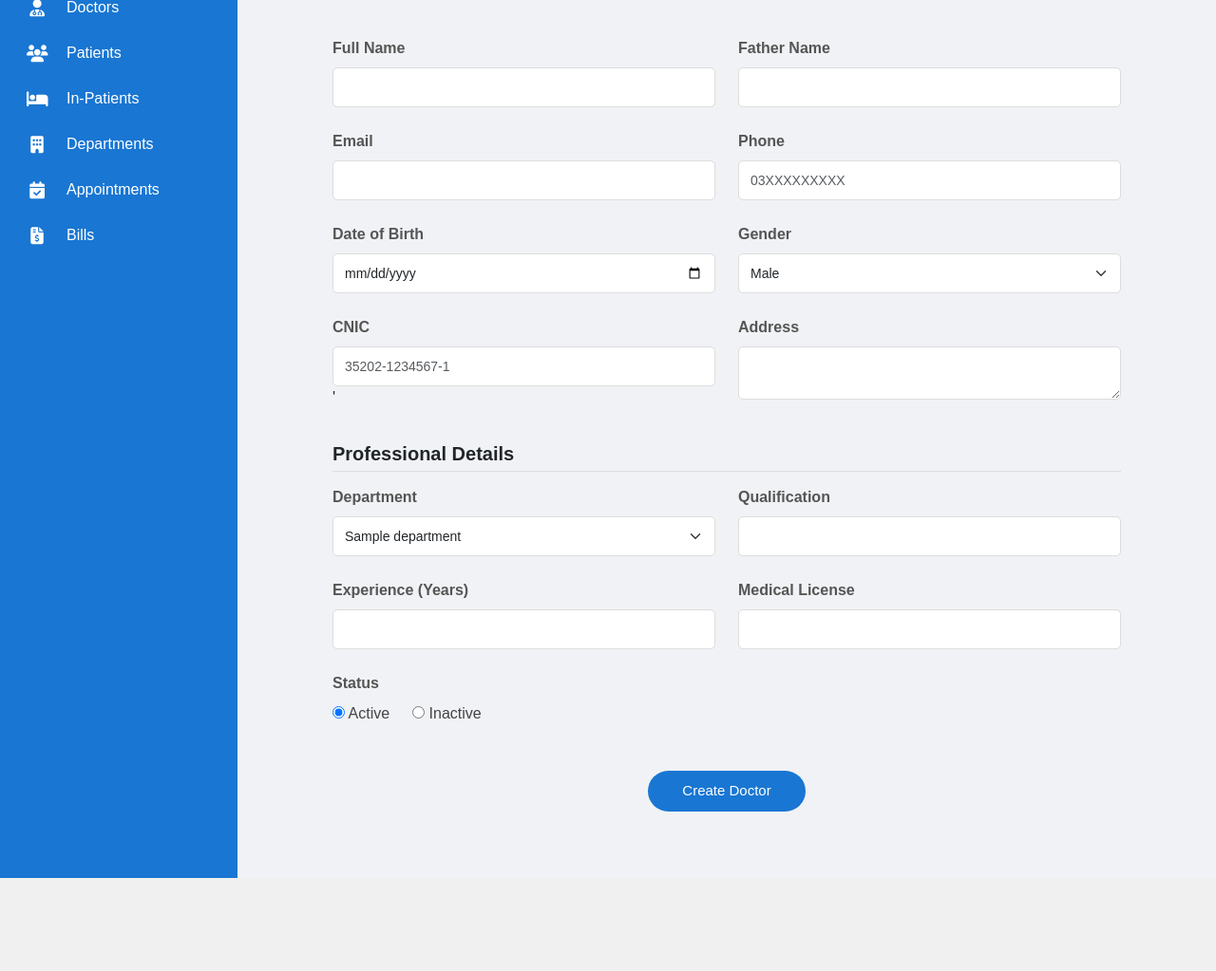
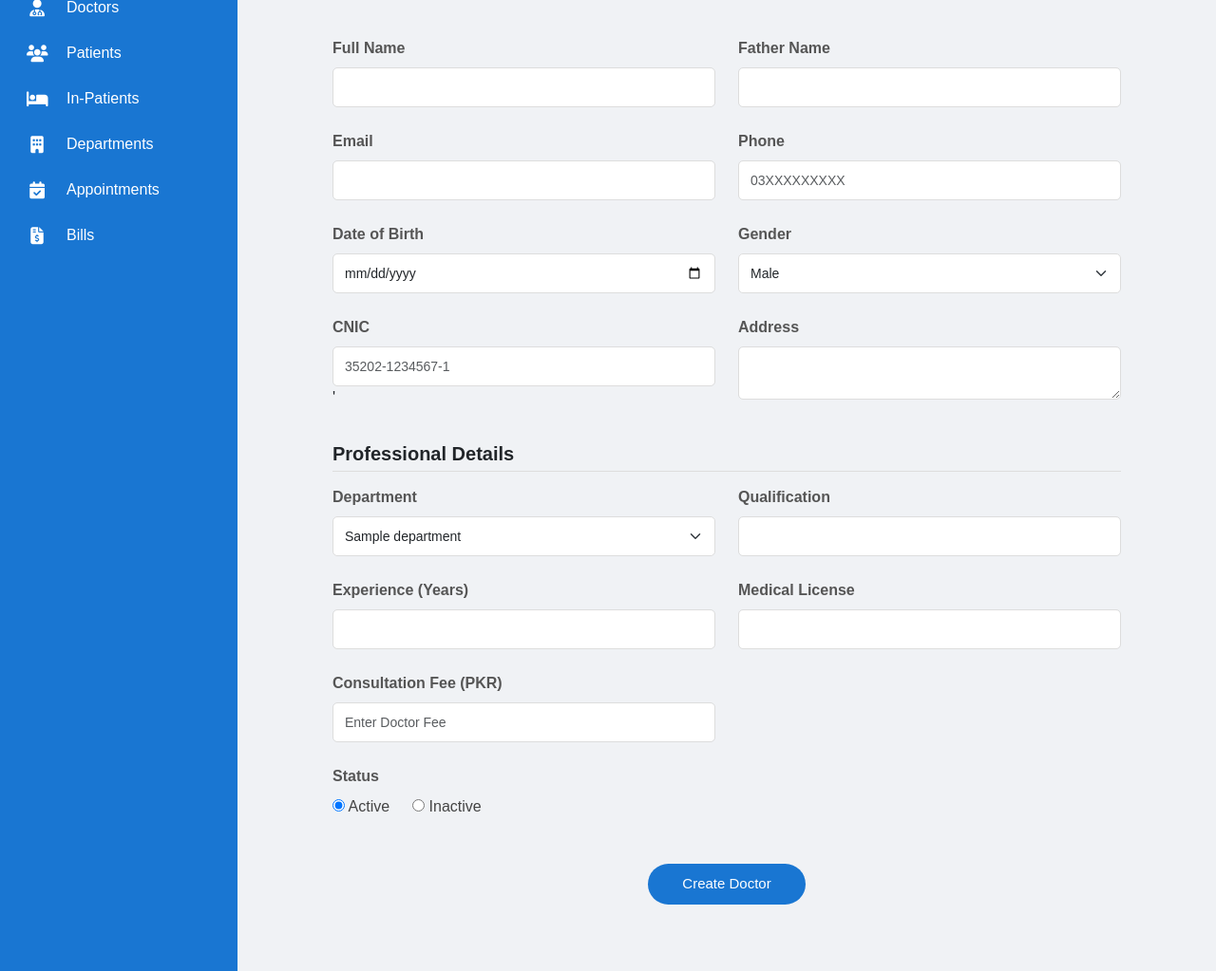
Before and after one commit to fatimaabdulhayyi-bit/HMS, a Django app: page /add_doctor/ in a window 1280 px wide. Shown: the part 273-1296 px from the top of the page at 95% size. Before the commit the page ends 1198 px from the top, so only its background shows below. Run offline with Django 5.2, Linux system fonts and the light colour scheme; a user stored in the database is signed in; tables that the repository leaves empty hold one stand-in row (values such as "Sample post"); one stand-in notice (Sample message) is shown.

Commit message:
Updated signup logic, user role-based access,create custom Url and add new field in doctor table.

```diff
--- a/FYP/settings.py
+++ b/FYP/settings.py
@@ -26,7 +26,8 @@ SECRET_KEY = 'django-insecure-+tso=1*w6oq_j6ndz&ebd8%ibb3u$&ab@xz9bizb@@88+4#$@^
 # SECURITY WARNING: don't run with debug turned on in production!
 DEBUG = True
 
-ALLOWED_HOSTS = []
+
+ALLOWED_HOSTS = ['HEFcarehospital.com', '127.0.0.1', 'localhost']
 
 
 # Application definition
--- a/hospital/models.py
+++ b/hospital/models.py
@@ -114,6 +114,7 @@ class Doctors(models.Model):
     license_number = models.CharField(max_length=100)
     qualification = models.CharField(max_length=100)
     experience = models.IntegerField()
+    consultation_fee = models.DecimalField(max_digits=10, decimal_places=2, default=0.00)
     is_approved = models.BooleanField(default=False)
 
     class Meta:
--- a/hospital/templates/hospital/admin/add_doctor.html
+++ b/hospital/templates/hospital/admin/add_doctor.html
@@ -103,6 +103,11 @@
 <input type="text" name="license_number" class="form-control">
 </div>
 
+<div class="col-md-6">
+    <label class="form-label">Consultation Fee (PKR)</label>
+    <input type="number" name="consultation_fee" class="form-control" placeholder="Enter Doctor Fee">
+</div>
+
 </div>
 
 <div class="mt-4">
--- a/hospital/templates/hospital/admin/update_doctor.html
+++ b/hospital/templates/hospital/admin/update_doctor.html
@@ -90,6 +90,11 @@
         <label class="form-label">Medical License</label>
         <input type="text" name="license_number" class="form-control" value="{{ doctor.license_number }}">
       </div>
+
+      <div class="col-md-6">
+    <label class="form-label">Consultation Fee (PKR)</label>
+    <input type="number" name="consultation_fee" class="form-control" value="{{ doctor.consultation_fee }}" min="0" required>
+</div>
     </div>
 
     <div class="mt-4">
--- a/hospital/templates/hospital/doctor/profiledoc.html
+++ b/hospital/templates/hospital/doctor/profiledoc.html
@@ -110,6 +110,10 @@
             <span>Experience</span>
             <p>{{ doctor.experience }} Years</p>
         </div>
+        <div class="info-row">
+    <span>Consultation Fee</span>
+    <p>Rs. {{ doctor.consultation_fee }}</p>
+</div>
 
       </div>
     </div>
--- a/hospital/views.py
+++ b/hospital/views.py
@@ -6,6 +6,7 @@ from django.http import JsonResponse
 from django.db.models import Max
 from datetime import date,datetime,timedelta
 from django.db import transaction
+from .decorators import role_required
 
 def signup(request):
     if request.method == "POST":
@@ -67,6 +68,7 @@ def signup(request):
     return render(request, 'hospital/forms/sign_up.html')
 
 def index(request):
+
     active_depts = Departments.objects.filter(status=True)
     total_patients = Patients.objects.count()
     total_departments = Departments.objects.count()
@@ -80,6 +82,14 @@ def index(request):
         'total_doctors' : total_doctors,
         'total_appointments': total_appointments,
     }
+    if request.user.is_authenticated:
+        # User ke role ke mutabiq usay sahi dashboard par bhej do
+        if request.user.role == 'doctor':
+            return redirect('doctor_dashboard')
+        elif request.user.role == 'patient':
+            return redirect('patient_dashboard')
+        elif request.user.role == 'admin':
+            return redirect('admin_dashboard')
     return render(request, 'hospital/index.html', context)
 
 def login(request):
@@ -90,34 +100,38 @@ def login(request):
         user = authenticate(request, email=email, password=password)
 
         if user is not None:
-            # 1. Pehle user ko login karwa dein taake session mil jaye
+            # User ko login karwaein taake session create ho jaye
             auth_login(request, user)
 
+            # --- DOCTOR LOGIC ---
             if user.role == 'doctor':
-                doctor_exists = Doctors.objects.filter(user=user).exists()
-
-                if not doctor_exists:
+                try:
+                    doctor_profile = Doctors.objects.get(user=user)
+
+                    # Agar admin ne approve nahi kiya (User ya Profile level par)
+                    if not user.is_approved or not doctor_profile.is_approved:
+                        messages.warning(request, "Please wait for admin approval.")
+                        return redirect('login')
+
+                    return redirect('doctor_dashboard')
+                except Doctors.DoesNotExist:
+                    # Agar user account hai par Doctors profile nahi bani
                     return redirect('doctorreg')
 
-                if not user.is_approved:
-                    messages.warning(request, "Please wait for admin approval.")
-                    return redirect('login')
-
-                return redirect('doctor_dashboard')
-
+            # --- PATIENT LOGIC ---
             elif user.role == 'patient':
                 patient_exists = Patients.objects.filter(user=user).exists()
                 if not patient_exists:
                     return redirect('patientreg')
                 return redirect('patient_dashboard')
 
-            # 3. Admin / Superadmin logic
+            # --- ADMIN LOGIC ---
+            elif user.role == 'admin' and user.is_admin:
+                return redirect('admin_dashboard')
+
             elif user.is_superadmin:
                 messages.warning(request, "You have no access to this page.")
-                return redirect('/login/')
-
-            elif user.role == 'admin' and user.is_admin:
-                return redirect('admin_dashboard')
+                return redirect('login')
 
             else:
                 return redirect('patient_dashboard')
@@ -126,6 +140,7 @@ def login(request):
 
     return render(request, 'hospital/forms/login.html')
 
+@role_required(allowed_roles=['patient'])
 def patientreg(request):
     if request.method == 'POST':
         # Form se data uthana
@@ -151,6 +166,7 @@ def patientreg(request):
         return redirect('patient_dashboard')
     return render(request, 'hospital/forms/patientreg.html')
 
+@role_required(allowed_roles=['doctor'])
 def doctorreg(request):
 
     depts = Departments.objects.filter(status=True)
@@ -168,6 +184,7 @@ def doctorreg(request):
         license_number = request.POST.get('license')
         qualification = request.POST.get('qualification')
         experience = request.POST.get('experience')
+        fee = request.POST.get('consultation_fee')
 
         department = Departments.objects.get(id=dept_id)
 
@@ -182,7 +199,8 @@ def doctorreg(request):
             department=department,
             license_number=license_number,
             qualification=qualification,
-            experience=experience
+            experience=experience,
+            consultation_fee=fee,
         )
         logout(request)
         messages.success(request, "Registration submitted successfully. Please wait for admin approval.")
@@ -191,6 +209,7 @@ def doctorreg(request):
 
     return render(request, 'hospital/forms/doctorreg.html', {'departments': depts})
 
+@role_required(allowed_roles=['admin'])
 def department(request):
      # Database se saray patients ka data unke user account ke sath mangwana
     # select_related use karne se performance behtar hoti hai
@@ -201,6 +220,7 @@ def department(request):
     }
     return render(request, 'hospital/admin/department.html', context)
 
+@role_required(allowed_roles=['admin'])
 def add_department(request):
     if request.method == "POST":
         name = request.POST.get('department_name')
@@ -214,6 +234,7 @@ def add_department(request):
         return redirect('department')
     return render(request, 'hospital/admin/add_department.html')
 
+@role_required(allowed_roles=['admin'])
 def update_department(request, pk):
     dept = get_object_or_404(Departments, id=pk)
 
@@ -227,12 +248,14 @@ def update_department(request, pk):
 
     return render(request, 'hospital/admin/update_department.html', {'dept': dept})
 
+@role_required(allowed_roles=['admin'])
 def delete_department(request, pk):
     dept = get_object_or_404(Departments, id=pk)
     dept.delete()
     messages.success(request, "Department deleted!")
     return redirect('department')
 
+@role_required(allowed_roles=['admin'])
 def admin_dashboard(request):
     total_patients = Patients.objects.count()
     total_departments = Departments.objects.count()
@@ -265,6 +288,7 @@ def admin_dashboard(request):
     }
     return render(request, 'hospital/admin/admin_dashboard.html', context)
 
+@role_required(allowed_roles=['admin'])
 def approve_doctor(request, doctor_id):
 
     doctor = get_object_or_404(Doctors, id=doctor_id)
@@ -278,6 +302,7 @@ def approve_doctor(request, doctor_id):
 
     return redirect('admin_dashboard')
 
+@role_required(allowed_roles=['admin'])
 def reject_doctor(request, doctor_id):
 
     doctor = get_object_or_404(Doctors, id=doctor_id)
@@ -287,6 +312,7 @@ def reject_doctor(request, doctor_id):
     user.delete()    # Delete user account
     return redirect('admin_dashboard')
 
+@role_required(allowed_roles=['admin'])
 def manage_appointments(request):
     # select_related use karne se doctor aur department ka data aik hi query mein aa jayega
     # -appointment_date ka matlab hai ke latest appointments sab se upar aayengi
@@ -301,6 +327,7 @@ def manage_appointments(request):
     }
     return render(request, 'hospital/admin/manage_appointments.html', context)
 
+@role_required(allowed_roles=['admin'])
 def add_appointment(request):
     if request.method == "POST":
         # Form data
@@ -383,6 +410,7 @@ def add_appointment(request):
     }
     return render(request, 'hospital/admin/add_appointment.html', context)
 
+@role_required(allowed_roles=['admin'])
 def view_appointment(request, pk):
     # Specific appointment uthayein ID (pk) ke zariye
     appointment = get_object_or_404(Appointment, id=pk)
@@ -396,6 +424,7 @@ def view_appointment(request, pk):
     }
     return render(request, 'hospital/admin/view_appointment.html', context)
 
+@role_required(allowed_roles=['admin'])
 def delete_appointment(request, pk):
 
     # Ye function appointment ko cancel karne ke liye use ho raha hai
@@ -416,10 +445,9 @@ def delete_appointment(request, pk):
 
         messages.error(request, "Completed appointments cannot be cancelled.")
 
-
-
     return redirect('manage_appointments')
 
+@role_required(allowed_roles=['admin'])
 def generate_bills(request, p_type=None, id=None):
     selected_patient = None
     initial_type = ""
@@ -518,10 +546,12 @@ def generate_bills(request, p_type=None, id=None):
     }
     return render(request, 'hospital/admin/generate_bills.html', context)
 
+@role_required(allowed_roles=['admin'])
 def bill_list(request):
     bills = Bills.objects.all().order_by('-created_at')
     return render(request, 'hospital/admin/bill_list.html', {'bills': bills})
 
+@role_required(allowed_roles=['admin'])
 def view_bill(request, pk):
     # 1. Pehle Bill nikalein
     bill = get_object_or_404(Bills, id=pk)
@@ -532,6 +562,7 @@ def view_bill(request, pk):
     }
     return render(request, 'hospital/admin/view_bill.html', context)
 
+@role_required(allowed_roles=['admin'])
 def edit_bill(request, pk):
     bill = get_object_or_404(Bills, id=pk)
     items = BillItems.objects.filter(bill=bill)
@@ -591,6 +622,7 @@ def edit_bill(request, pk):
         'items': items
     })
 
+@role_required(allowed_roles=['admin'])
 def delete_bill(request, pk):
     bill = get_object_or_404(Bills, id=pk)
 
@@ -600,24 +632,25 @@ def delete_bill(request, pk):
 
     return render(request, 'hospital/admin/confirm_delete_bill.html', {'bill': bill})
 
+@role_required(allowed_roles=['admin'])
 def doctors(request):
     all_doctors = Doctors.objects.filter(is_approved=True)
     return render(request, 'hospital/admin/doctors.html', {'doctors': all_doctors})
 
+@role_required(allowed_roles=['admin'])
 def add_doctor(request):
     if request.method == "POST":
         email = request.POST.get('email')
         fullname = request.POST.get('fullname')
-        password = "Doctor@123"  # Standard password for new accounts
+        password = "Doctor@123"  # Default password
 
         try:
-            # 1. Check karein ke user pehle se exist toh nahi karta
+            # 1. Email duplication check
             if UserAccount.objects.filter(email=email).exists():
                 messages.error(request, "This email is already registered.")
                 return redirect('add_doctor')
 
             # 2. UserAccount create karein
-            # (Sirf wahi fields pass karein jo UserAccount model mein hain)
             user = UserAccount.objects.create_user(
                 email=email,
                 password=password,
@@ -625,14 +658,19 @@ def add_doctor(request):
                 role='doctor'
             )
 
-            # 3. Department fetch karein
+            # CRITICAL FIX: Admin add kar raha hai toh user level approval true karein
+            user.is_approved = True
+            user.save()
+
+            # 3. Department object get karein
             dept_id = request.POST.get('dept')
             dept_obj = Departments.objects.get(id=dept_id) if dept_id else None
 
-            # 4. Doctors Profile create karein
-            # String 'True' ko boolean True mein convert karna zaroori hai
+            fee = request.POST.get('consultation_fee')
+            # 4. Check status from form
             status_check = request.POST.get('is_approved') == 'True'
 
+            # 5. Doctors Profile create karein
             Doctors.objects.create(
                 user=user,
                 father_name=request.POST.get('father_name'),
@@ -645,27 +683,28 @@ def add_doctor(request):
                 license_number=request.POST.get('license_number'),
                 qualification=request.POST.get('qualification'),
                 experience=request.POST.get('experience'),
-                is_approved=status_check
+                consultation_fee=fee,
+                is_approved=status_check # Profile level approval
             )
 
-            messages.success(request, f"Doctor {fullname} created successfully!")
+            messages.success(request, f"Doctor {fullname} created successfully and approved!")
             return redirect('doctors')
 
         except Exception as e:
-            # Agar koi error aaye toh console/terminal mein print hoga
             print(f"Error creating doctor: {e}")
-            messages.error(request, f"Registration failed: {e}")
+            messages.error(request, f"Registration failed: {str(e)}")
 
     depts = Departments.objects.filter(status=True)
     return render(request, 'hospital/admin/add_doctor.html', {'departments': depts})
 
+@role_required(allowed_roles=['admin'])
 def update_doctor(request, pk):
     doctor = get_object_or_404(Doctors, id=pk)
     depts = Departments.objects.filter(status=True)
 
     if request.method == "POST":
         try:
-            # Updating Profile Fields
+            # Basic Details
             doctor.father_name = request.POST.get('father_name')
             doctor.dob = request.POST.get('dob')
             doctor.gender = request.POST.get('gender')
@@ -682,6 +721,9 @@ def update_doctor(request, pk):
             doctor.experience = request.POST.get('experience')
             doctor.license_number = request.POST.get('license_number')
 
+            # FEE FIX: Make sure your model field is 'consultation_fee'
+            doctor.consultation_fee = request.POST.get('consultation_fee')
+
             # Status update
             doctor.is_approved = request.POST.get('is_approved') == 'True'
 
@@ -691,13 +733,15 @@ def update_doctor(request, pk):
 
         except Exception as e:
             messages.error(request, f"Update failed: {e}")
-            return redirect('update_doctor')
-
+            # Fix redirect with PK
+            return redirect('update_doctor', pk=pk)
 
     return render(request, 'hospital/admin/update_doctor.html', {
         'doctor': doctor,
         'departments': depts
     })
+
+@role_required(allowed_roles=['admin'])
 def delete_doctor(request, pk):
     doctor = get_object_or_404(Doctors, id=pk)
 
@@ -711,7 +755,8 @@ def delete_doctor(request, pk):
         messages.error(request, f"Error: {e}")
 
     return redirect('doctors')
-# doctor schedule fn
+
+@role_required(allowed_roles=['doctor'])
 def doctor_schedule(request):
 
     doctor = Doctors.objects.get(user=request.user)
@@ -723,7 +768,8 @@ def doctor_schedule(request):
     }
 
     return render(request, 'hospital/doctor/doctor_schedule.html', context)
-# add schedule fn
+
+@role_required(allowed_roles=['doctor'])
 def add_schedule(request):
 
     doctor = Doctors.objects.get(user=request.user)
@@ -749,7 +795,7 @@ def add_schedule(request):
 
     return render(request, 'hospital/doctor/add_schedule.html')
 
-# edit schedule
+@role_required(allowed_roles=['doctor'])
 def edit_schedule(request, id):
 
     schedule = get_object_or_404(DoctorSchedule, id=id)
@@ -773,6 +819,7 @@ def edit_schedule(request, id):
 
     return render(request, 'hospital/doctor/edit_schedule.html', context)
 
+@role_required(allowed_roles=['doctor'])
 def delete_schedule(request, id):
 
     schedule = DoctorSchedule.objects.get(id=id)
@@ -782,7 +829,7 @@ def delete_schedule(request, id):
 
     return redirect('doctor_schedule')
 
-
+@role_required(allowed_roles=['admin'])
 def patients(request):
     # Database se saray patients ka data unke user account ke sath mangwana
     # select_related use karne se performance behtar hoti hai
@@ -793,6 +840,7 @@ def patients(request):
     }
     return render(request, 'hospital/admin/patients.html', context)
 
+@role_required(allowed_roles=['admin'])
 def add_patient(request):
     if request.method == "POST":
         fullname = request.POST.get('fullname')
@@ -835,6 +883,7 @@ def add_patient(request):
             return render(request, 'hospital/admin/add_patient.html', {'error': e})
     return render(request, 'hospital/admin/add_patient.html')
 
+@role_required(allowed_roles=['admin'])
 def delete_patient(request, pk):
     # 1. Patient ko dhoondna
     patient = get_object_or_404(Patients, id=pk)
@@ -850,6 +899,7 @@ def delete_patient(request, pk):
 
     return redirect('patients')
 
+@role_required(allowed_roles=['admin'])
 def update_patient(request, pk):
     # 1. Pehle patient ka record database se nikalein (ID ke zariye)
     patient = get_object_or_404(Patients, id=pk)
@@ -884,12 +934,13 @@ def update_patient(request, pk):
     }
     return render(request, 'hospital/admin/update_patient.html', context)
 
+@role_required(allowed_roles=['admin'])
 def In_Patient(request):
     # 'ipd_records' variable name use kiya hai jo template mein loop ho raha hai
     records = InPatient.objects.all().order_by('-admission_date')
     return render(request, 'hospital/admin/In_patient.html', {'ipd_records': records})
 
-# 2. Add IPD Record
+@role_required(allowed_roles=['admin'])
 def add_IPrecord(request):
     if request.method == "POST":
         p_id = request.POST.get('patient')
@@ -919,7 +970,7 @@ def add_IPrecord(request):
     }
     return render(request, 'hospital/admin/add_IP-record.html', context)
 
-# 3. Update IPD Record
+@role_required(allowed_roles=['admin'])
 def update_In_Patient(request, pk):
     record = get_object_or_404(InPatient, pk=pk)
 
@@ -952,7 +1003,7 @@ def update_In_Patient(request, pk):
     }
     return render(request, 'hospital/admin/update_In_Patient.html', context)
 
-# 4. Discharge Patient
+@role_required(allowed_roles=['admin'])
 def discharge_patient(request, pk):
     record = get_object_or_404(InPatient, pk=pk)
     record.is_discharged = True
@@ -960,9 +1011,11 @@ def discharge_patient(request, pk):
     messages.success(request, f"{record.patient.user.fullname} has been discharged.")
     return redirect('In_Patient')
 
+@role_required(allowed_roles=['doctor'])
 def doctor_dashboard(request):
     return render(request, 'hospital/doctor/doctor_dashboard.html')
 
+@role_required(allowed_roles=['doctor'])
 def my_appointments(request):
     doctor = get_object_or_404(Doctors, user=request.user)
 
@@ -1014,6 +1067,7 @@ def my_appointments(request):
     }
     return render(request, 'hospital/doctor/my_appointments.html', context)
 
+@role_required(allowed_roles=['doctor'])
 def next_token(request):
     doctor = get_object_or_404(Doctors, user=request.user)
     today_name = date.today().strftime('%A')
@@ -1065,21 +1119,22 @@ def next_token(request):
         'message': 'No more pending patients for today.'
     })
 
+@role_required(allowed_roles=['doctor'])
 def profiledoc(request):
-
+    # Consultation fee display karne ke liye select_related kafi hai
     doctor = Doctors.objects.filter(user=request.user).select_related('user').first()
-
     context = {
         'doctor': doctor
     }
-
     return render(request, 'hospital/doctor/profiledoc.html', context)
 
+@role_required(allowed_roles=['doctor'])
 def edit_docprofile(request):
     doctor = get_object_or_404(Doctors, user=request.user)
     all_departments = Departments.objects.all()
 
     if request.method == "POST":
+        # ... (baaki fields same rahenge) ...
         doctor.father_name = request.POST.get('father_name')
         doctor.dob = request.POST.get('dob')
         doctor.gender = request.POST.get('gender')
@@ -1087,6 +1142,9 @@ def edit_docprofile(request):
         doctor.phone = request.POST.get('phone')
         doctor.address = request.POST.get('address')
 
+        # NAYA FIELD: Consultation Fee
+        doctor.consultation_fee = request.POST.get('consultation_fee')
+
         dept_id = request.POST.get('dept')
         if dept_id:
             doctor.department = Departments.objects.get(id=dept_id)
@@ -1111,9 +1169,11 @@ def view_medical_record(request):
 def add_medical_record(request):
     return render(request, 'hospital/doctor/add_medical_record.html' )
 
+@role_required(allowed_roles=['patient'])
 def patient_dashboard(request):
     return render(request, 'hospital/patient/patient_dashboard.html')
 
+@role_required(allowed_roles=['patient'])
 def appointments(request):
     try:
         profile = Patients.objects.get(user=request.user)
@@ -1204,6 +1264,7 @@ def appointments(request):
     }
     return render(request, 'hospital/patient/appointments.html', context)
 
+@role_required(allowed_roles=['patient'])
 def get_live_update(request, appt_id):
     appointment = get_object_or_404(Appointment, id=appt_id)
 
@@ -1285,6 +1346,7 @@ def get_live_update(request, appt_id):
         'show_alert': show_alert
     })
 
+@role_required(allowed_roles=['patient'])
 def cancel_appointment(request, pk):
     # 1. Pehle login user ki Patient Profile nikalen
     try:
@@ -1306,6 +1368,7 @@ def cancel_appointment(request, pk):
 
     return redirect('appointments')
 
+@role_required(allowed_roles=['patient'])
 def appointment_form(request):
     # 1. Profile aur Age Fetching
     patient_profile = Patients.objects.filter(user=request.user).first()
@@ -1429,6 +1492,7 @@ def ajax_load_doctors(request):
     doctors = Doctors.objects.filter(department_id=department_id, is_approved=True).values('id', 'user__fullname')
     return JsonResponse(list(doctors), safe=False)
 
+@role_required(allowed_roles=['patient'])
 def bill(request):
 
     try:
@@ -1443,6 +1507,7 @@ def bill(request):
 
     return render(request, 'hospital/patient/bill.html', {'bills': bills})
 
+@role_required(allowed_roles=['patient'])
 def patient_view_bill(request, pk):
     # Get bill
     bill = get_object_or_404(Bills, pk=pk)
@@ -1456,6 +1521,7 @@ def patient_view_bill(request, pk):
         'items': items,
     })
 
+@role_required(allowed_roles=['patient'])
 def feedback(request):
     if request.method == "POST":
         description = request.POST.get('description')
@@ -1483,6 +1549,7 @@ def feedback(request):
 def medical_records(request):
     return render(request, 'hospital/patient/medical_records.html')
 
+@role_required(allowed_roles=['patient'])
 def profile(request):
     patient = Patients.objects.filter(user=request.user).select_related('user').first()
     context = {
@@ -1490,6 +1557,7 @@ def profile(request):
     }
     return render(request, 'hospital/patient/profile.html', context)
 
+@role_required(allowed_roles=['patient'])
 def edit_profile(request):
     # Logged-in patient ka data nikalna
     patient = get_object_or_404(Patients, user=request.user)
```
Also changed, not shown: hospital/decorators.py (added, +29 -0 lines), hospital/templates/hospital/admin/admin_dashboard.html (+9 -0 lines), hospital/templates/hospital/doctor/doctor_dashboard.html (+8 -0 lines), hospital/templates/hospital/doctor/edit_docprofile.html (+15 -0 lines), hospital/templates/hospital/forms/doctorreg.html (+17 -0 lines), hospital/templates/hospital/patient/patient_dashboard.html (+8 -0 lines), hospital/migrations/0006_doctors_consultation_fee.py (added).
